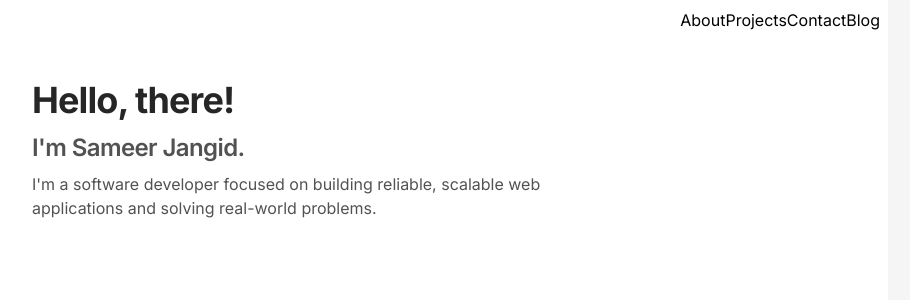
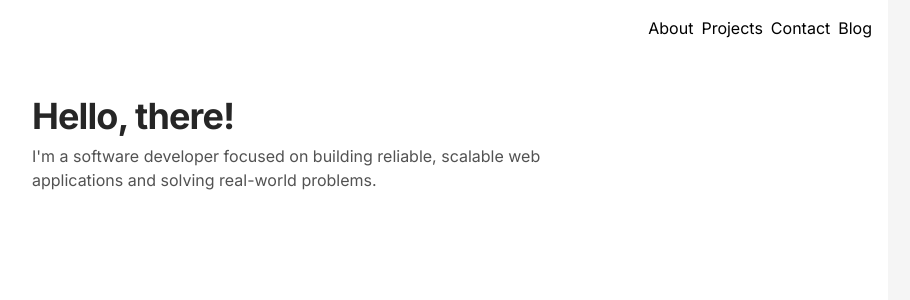
Before and after one commit to SAM129EER/portfolio, a Next.js app: page / in a window 1280 px wide. Shown: the top 300 px of the page, without its empty margins (200-1110 px from the left). Built offline with nearby package versions, Linux system fonts and the light colour scheme.

Commit message:
adjusted styling

```diff
--- a/src/app/page.tsx
+++ b/src/app/page.tsx
@@ -3,19 +3,18 @@ import Container from "@/components/Container";
 export default function Home() {
   return (
     <>
-      <div className="flex min-h-screen items-start justify-start">
+      {/* <div className="flex min-h-screen items-start justify-start"> */}
         <Container className="min-h-screen p-4 md:p-10">
           <h1 className="text-primary text-2xl font-bold tracking-tight md:text-4xl">
             Hello, there!
           </h1>
-          <h2 className="text-secondry text-xl font-semibold tracking-tight md:text-2xl pt-3">
-           I'm Sameer Jangid.
-          </h2>
+
           <p className="text-secondry max-w-lg pt-2 text-sm md:text-base">
-          I'm a software developer focused on building reliable, scalable web applications and solving real-world problems.
+            I'm a software developer focused on building reliable, scalable web
+            applications and solving real-world problems.
           </p>
         </Container>
-      </div>
+      {/* </div> */}
     </>
   );
 }
--- a/src/components/Container.tsx
+++ b/src/components/Container.tsx
@@ -10,7 +10,7 @@ const Container = ({
   return (
     <div
       className={cn(
-        "mx-auto max-w-4xl w-full bg-white  dark:bg-neutral-900",
+        "mx-auto w-full max-w-4xl bg-white dark:bg-neutral-900",
         className,
       )}
     >
--- a/src/components/Navbar.tsx
+++ b/src/components/Navbar.tsx
@@ -28,8 +28,7 @@ const Navbar = () => {
   return (
     <Container>
       <nav className="flex items-center justify-end p-2">
-
-        <div className="flex items-center">
+        <div className="flex items-center gap-2 p-2">
           {navItems.map((item) => {
             return (
               <Link key={item.id} href={item.href}>
```
